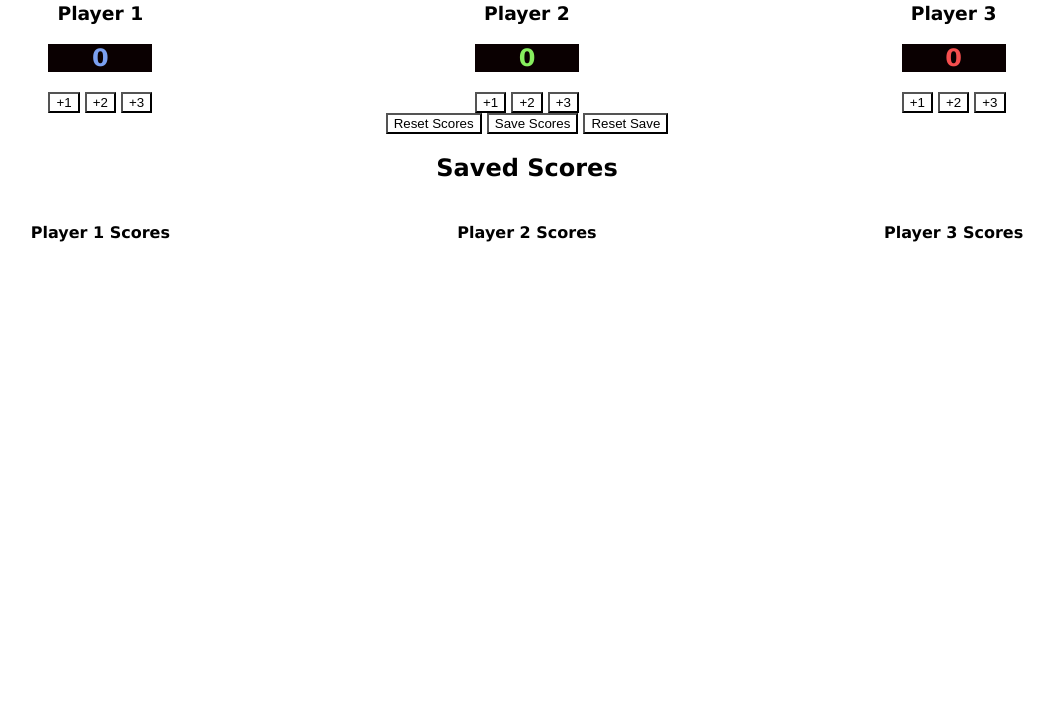
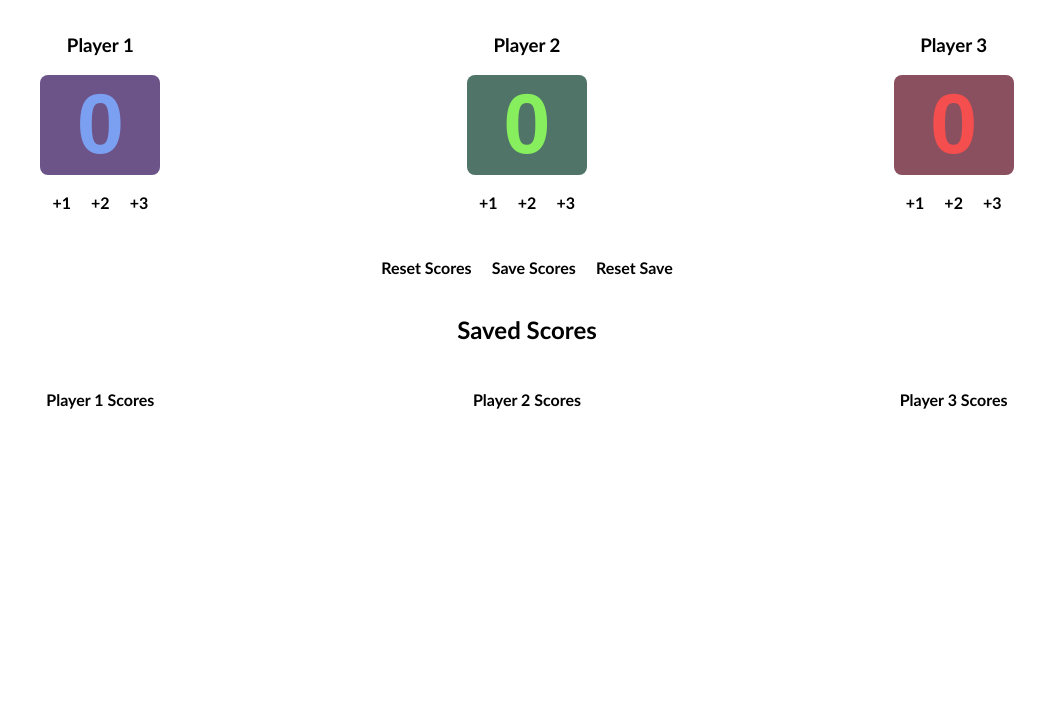
Before and after one commit to eskalatzaile/Game-Score-Counter_Scrimba, a plain HTML site: page index.html in a window 1280 px wide. Shown: the part 75-800 px from the top of the page, without its empty margins (113-1167 px from the left). Drawn offline with Linux system fonts and the light colour scheme.

Commit message:
Style Update

```diff
--- a/index.html
+++ b/index.html
@@ -41,12 +41,12 @@
         </div>
         <div>
             <h2>Saved Scores</h2>
-            <div class="container">
+            <div class="container3">
                 <h4>Player 1 Scores</h4>
                 <h4>Player 2 Scores</h4>
                 <h4>Player 3 Scores</h4>
             </div>
-            <div class="container">
+            <div class="container4">
                 <h4 id="player1SavedScores"></h4>
                 <h4 id="player2SavedScores"></h4>
                 <h4 id="player3SavedScores"></h4>
--- a/style.css
+++ b/style.css
@@ -1,51 +1,90 @@
 body {
     margin: 0;
     text-align: center;
-    font-family: Verdana, Geneva, Tahoma, sans-serif;
+    font-family: 'Gill Sans', 'Gill Sans MT', Calibri, 'Trebuchet MS', sans-serif;
     background-image: url(mountain.jpeg);
+    padding-top: 20px;
 }
 
 .container {
     display: flex;
     justify-content: space-around;
-    background: rgba(255, 255, 255, 0.295);
-    border-radius: 20 px;
+    background: #ffffffa9;
+    border-radius: 10px;
+    padding-top: 10px;
+    padding-bottom: 20px;
 }
 .container2 {
     display: auto;
     justify-content: space-around;
     background: rgba(255, 255, 255, 0.295);
-    border-radius: 20 px;
-    padding-top: 500 px;
-    padding-bottom: 500 px;
+    border-radius: 10px;
+    padding-top: 10px;
+    padding-bottom: 10px;
 }
+.container3 {
+    display: flex;
+    justify-content: space-around;
+    background: #ffffffc0;
+    border-radius: 10px;
+    padding-top: 5px;
+    padding-bottom: 5px;
+}
+.container4 {
+    display: flex;
+    justify-content: space-around;
+    background: #ffffffa9;
+    border-radius: 10px;
+    padding-top: 5px;
+    padding-bottom: 50px;
+}
+
 .score1 {
-background: #0a0001;
-font:  100 px;
-color: #7ba0f1;
-width: 120 px;
-height: 100 px;
-margin: 100 px
+    background: #250050ab;
+    font-size: 85px;
+    font-family: Arial, Helvetica, sans-serif;
+    font-weight: medium;
+    text-align: center;
+    color: #7ba0f1;
+    width: 120px;
+    height: 100px;
+    margin: 10px;
+    border-radius: 8px;
 }
 
 .score2 {
-background: #0a0001;
-font-size:  100 px;
-color: #87ee5e;
-width: 120 px;
-height: 100 px;
-margin: 100 px
+    background: #003624af;
+    text-align: center;
+    font-size: 85px;
+    font-family: Arial, Helvetica, sans-serif;
+    font-weight: medium;
+    color: #87ee5e;
+    width: 120px;
+    height: 100px;
+    margin: 10px;
+    border-radius: 8px;
 }
 
 .score3 {
-background: #0a0001;
-font-size:  100 px;
-color: #f54e4e;
-width: 120 px;
-height: 100 px;
-margin: 100 px
+    background: #570016af;
+    font-size: 85px;
+    font-family: Arial, Helvetica, sans-serif;
+    font-weight: medium;
+    text-align: center;
+    color: #f54e4e;
+    width: 120px;
+    height: 100px;
+    margin: 10px;
+    border-radius: 8px;
 }
 
 button {
-    background: none
+    background: rgba(255, 255, 255, 0.432);
+    font-family: 'Gill Sans', 'Gill Sans MT', Calibri, 'Trebuchet MS', sans-serif;
+    font-weight: bold;
+    font-size: medium;
+    justify-content: space-around;
+    border: none;
+    padding: 8px;
+    border-radius: 6px;
 }
```
